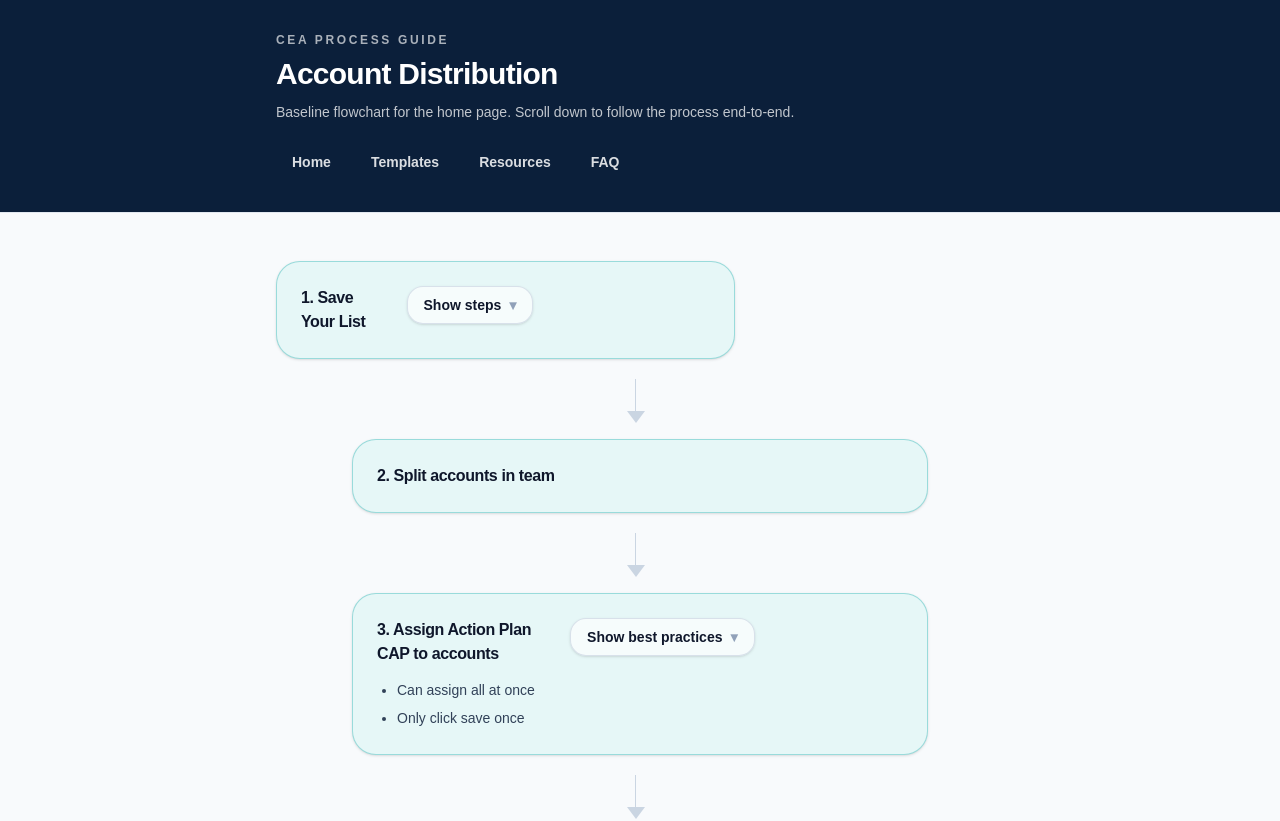
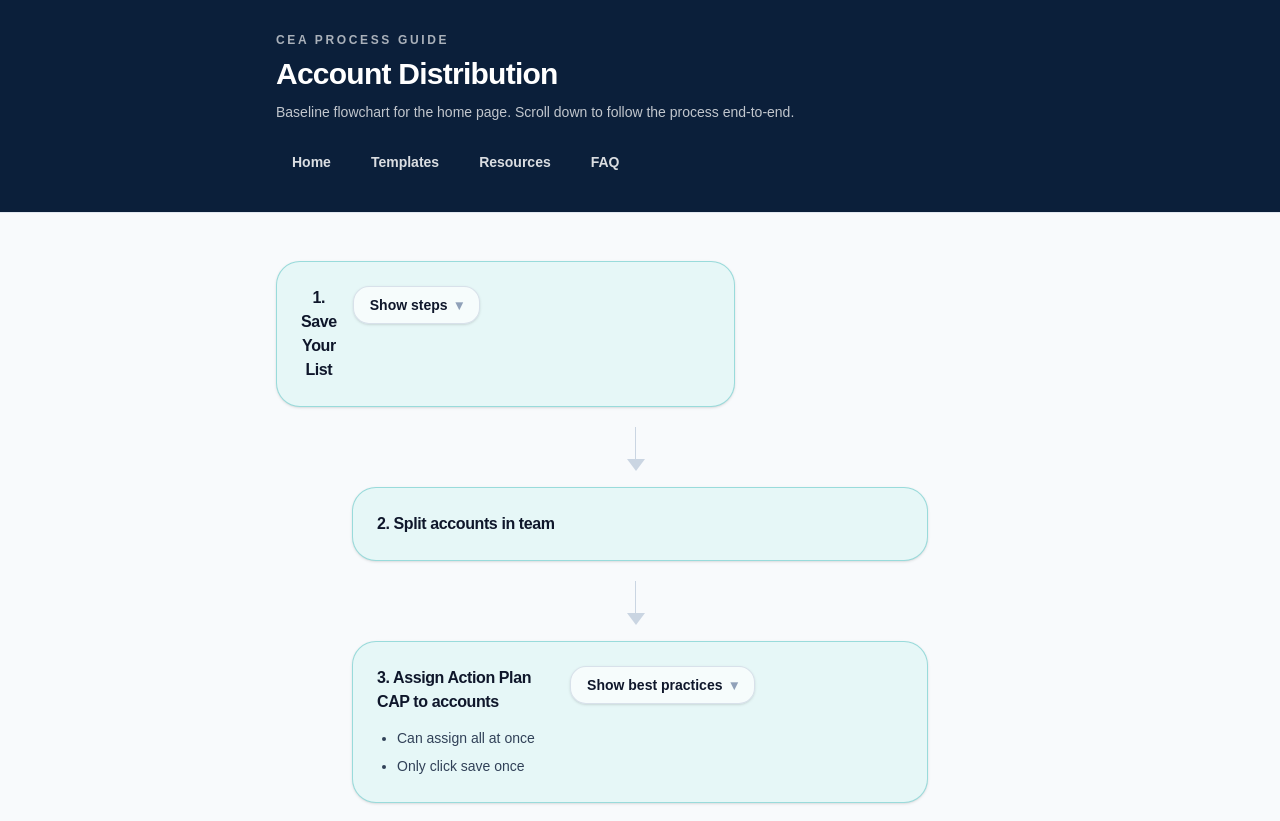
Before and after one commit to lugeorge8/ceaprocess, a Next.js app: page / in a window 1280 px wide. Shown: the top 821 px of the page. Built offline with nearby package versions, Linux system fonts and the light colour scheme.

Commit message:
Center first step title

```diff
--- a/src/app/page.tsx
+++ b/src/app/page.tsx
@@ -99,7 +99,7 @@ export default function Home() {
           <div className="flex w-full flex-col items-center gap-4 lg:max-w-none lg:flex-row lg:items-start lg:justify-center">
             <div className="w-full max-w-xl rounded-3xl border border-[#0aa6a6]/35 bg-[#e6f7f7] p-6 shadow-sm">
               <div className="flex items-start justify-between gap-4">
-                <div className="text-base font-semibold tracking-tight text-slate-900">
+                <div className="flex-1 text-center text-base font-semibold tracking-tight text-slate-900">
                   1. Save Your List
                 </div>
 
```
